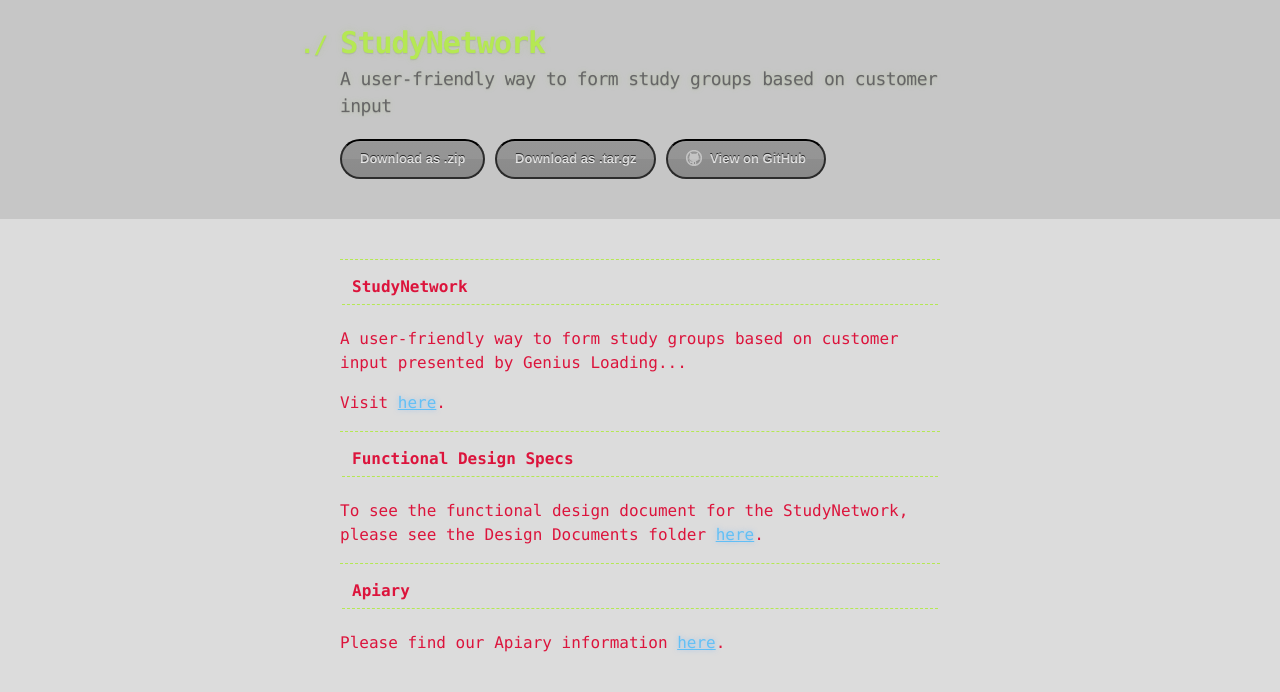
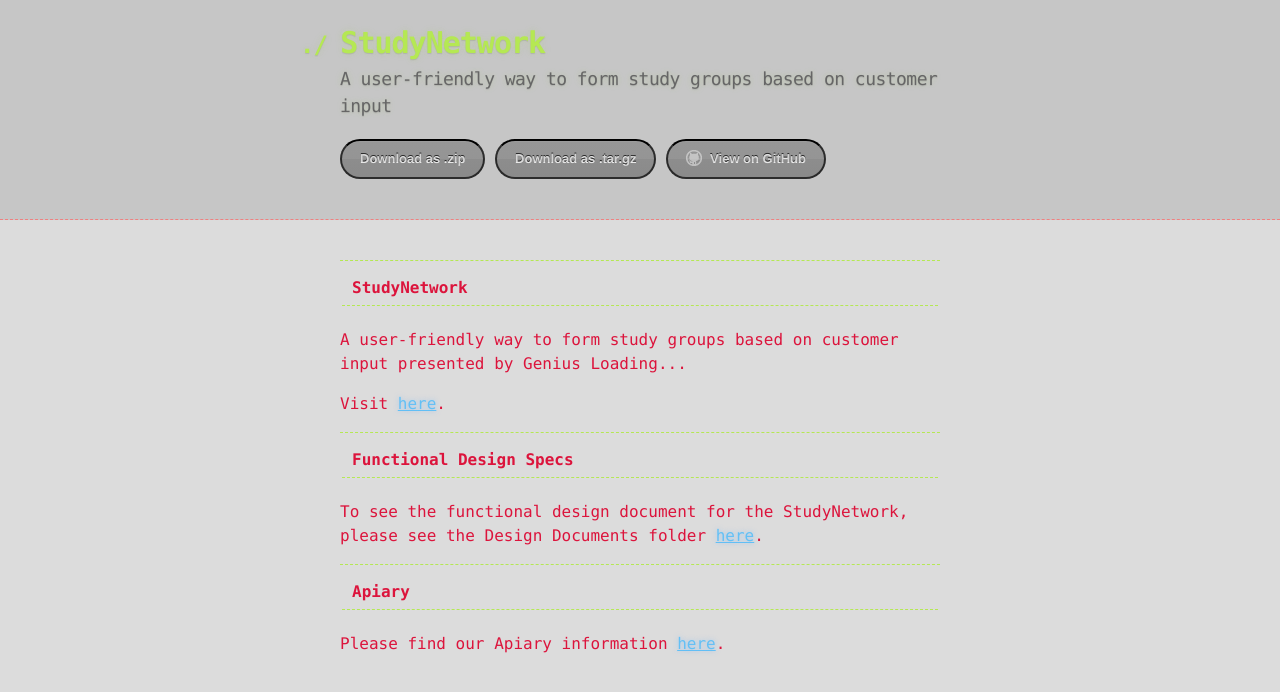
Before and after one commit to AlyssaR/StudyNetwork, a PHP site: page / in a window 1280 px wide. Shown: the top 692 px of the page. Run offline with PHP 8.4, Linux system fonts and the light colour scheme; lists and menus that the app fills with data are empty.

Commit message:
Update stylesheet.css

```diff
--- a/stylesheets/stylesheet.css
+++ b/stylesheets/stylesheet.css
@@ -38,7 +38,7 @@ li {
 header {
   background: rgba(0, 0, 0, 0.1);
   width: 100%;
-  border-bottom: 1px #F08080;
+  border-bottom: 1px dashed #F08080;
   padding: 20px 0;
   margin: 0 0 40px 0;
 }
@@ -88,7 +88,7 @@ section img {
 h1, h2, h3, h4, h5, h6 {
   font-weight: normal;
   font-family: Monaco, "Bitstream Vera Sans Mono", "Lucida Console", Terminal, monospace;
-  color: #b5e853;
+  color: crimson;
   letter-spacing: -0.03em;
   text-shadow: 0 1px 1px rgba(0, 0, 0, 0.1),
                0 0 5px rgba(181, 232, 83, 0.1),
```
